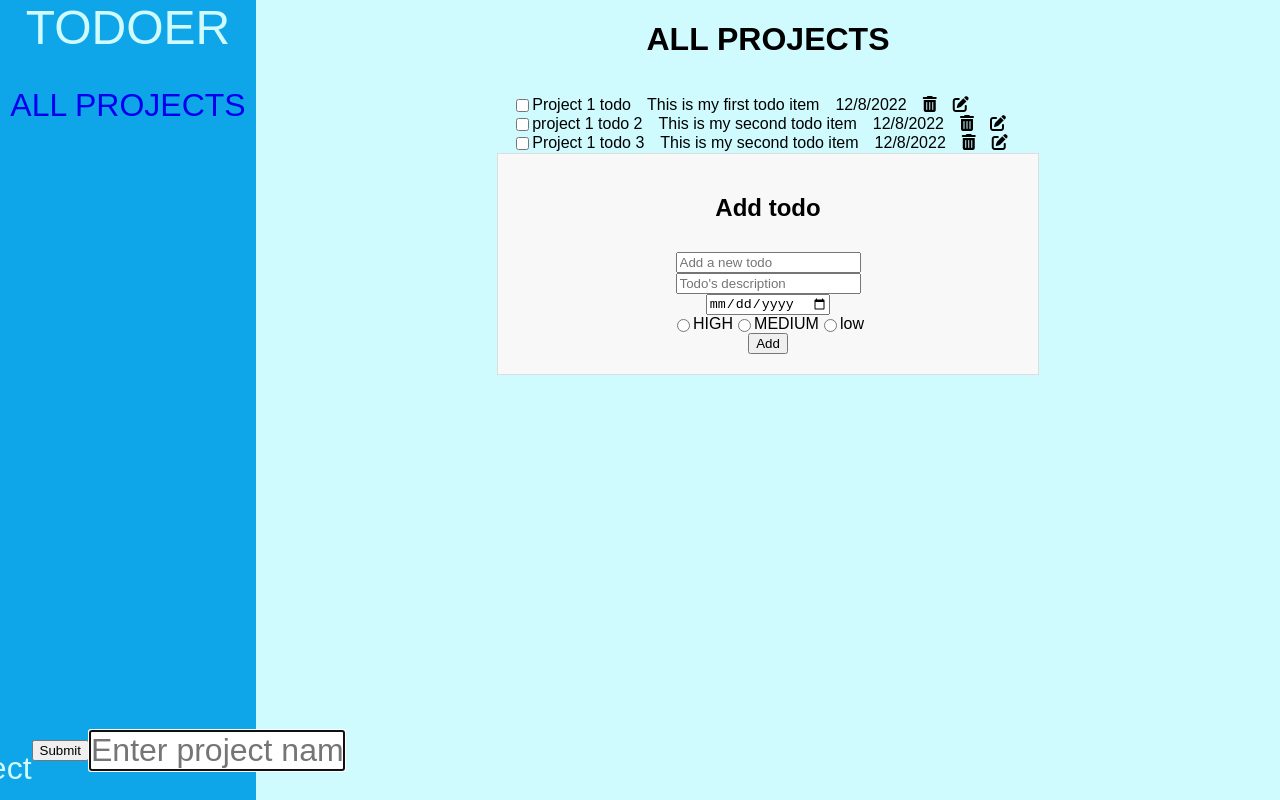
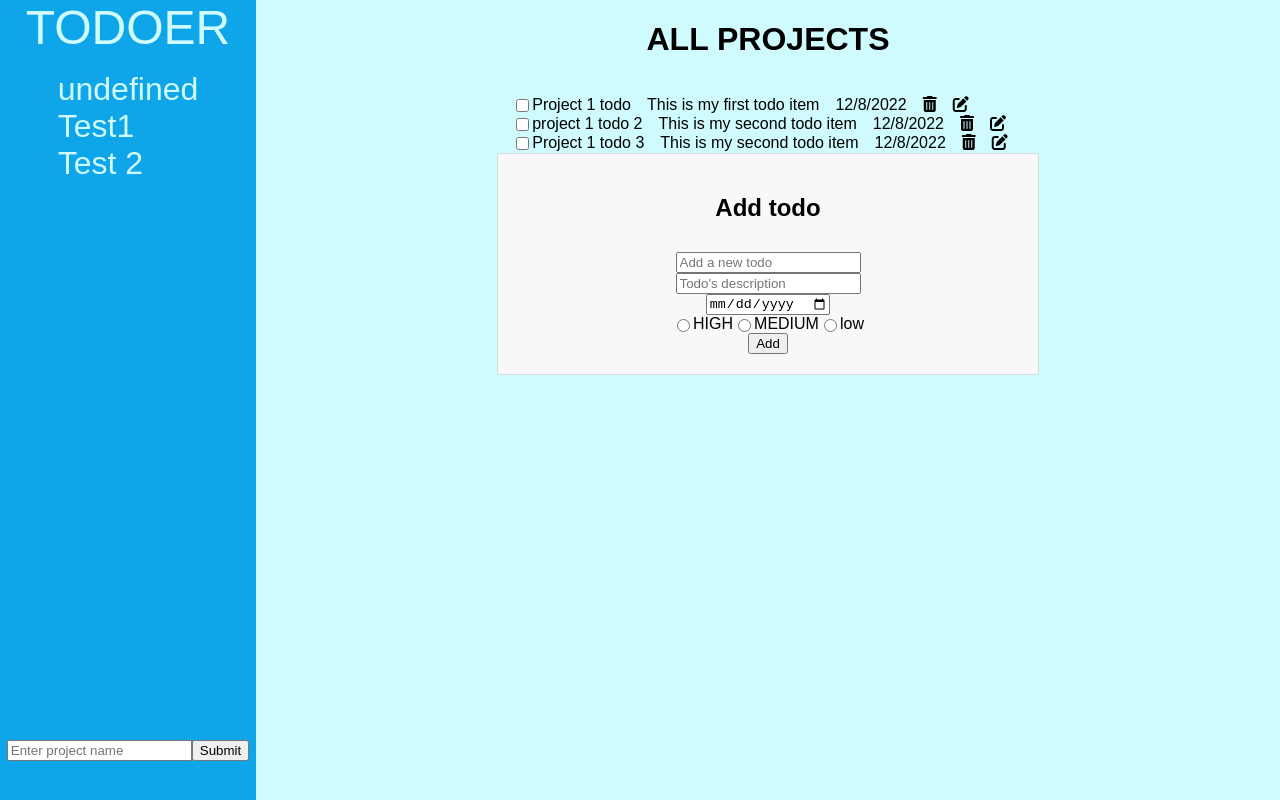
Before and after one commit to cjwadswo/todo-list, a website built with webpack: page src/index.html in a window 1280 px wide. Both pictures are taken after a click on the element "New project". Built offline with nearby package versions, Linux system fonts and the light colour scheme.

Commit message:
Add feature to show name of projects in the sidebar

```diff
--- a/src/controller.js
+++ b/src/controller.js
@@ -4,10 +4,12 @@ import storage from "./storage.js";
 import view from "./view.js";
 import { parse, format } from "date-fns";
 import projectList from "./projectList.js";
+
 //a array that sorts even number
 const controller = function (data) {
   let viewInstance = view();
-  let currentProject = data.getCurrentProject();
+  let projects = data;
+  let currentProject = projects.getCurrentProject();
   let editIndex;
   const todoListContainer = document.getElementById("todos-container");
   const editElement = document.getElementById("edit-todo");
@@ -16,7 +18,8 @@ const controller = function (data) {
   const addTodoButton = document.getElementById("add-form");
   const editSubmitBtn = document.getElementById("edit-form");
   const newProjectBtn = document.getElementById("new-project");
-
+  const newProjectInput = document.getElementById("new-project-submit");
+  const newProjectSubmit = document.getElementById("new-project-submit-btn");
   function createTodo(formData) {
     let title = formData.get("todo-title");
     let desc = formData.get("todo-description");
@@ -56,12 +59,12 @@ const controller = function (data) {
   }
 
   function update() {
-    viewInstance.load(currentProject);
+    viewInstance.load(projects);
     attachTodoEventListeners();
   }
 
   function setup() {
-    viewInstance.load(currentProject);
+    viewInstance.load(projects);
 
     //Attach a onetime event listener to the "add" button for adding todos
     addTodoButton.addEventListener("submit", (event) => {
@@ -83,16 +86,21 @@ const controller = function (data) {
     });
 
     newProjectBtn.addEventListener("click", () => {
-      let inputField = document.createElement("input");
-      inputField.setAttribute("type", "text");
-      inputField.setAttribute("placeholder", "Enter project name");
-      inputField.classList.add("new-project-input");
-      newProjectBtn.parentElement.insertBefore(inputField, this.nextSibling);
-      const submitButton = document.createElement("button");
-      submitButton.textContent = "Submit";
-      newProjectBtn.append(submitButton);
+      newProjectBtn.classList.toggle("hide");
+      newProjectInput.classList.toggle("hide");
+    });
 
-      inputField.focus();
+    newProjectSubmit.addEventListener("click", () => {
+      const inputElement = document.querySelector("#new-project-submit input");
+      let projectName = inputElement.value;
+      //Create a new project
+      let newProject = project(projectName);
+      //Add the project to the project list
+      projects.addProject(newProject);
+      //Update the view
+
+      newProjectBtn.classList.toggle("hide");
+      newProjectInput.classList.toggle("hide");
     });
 
     attachTodoEventListeners();
@@ -125,7 +133,7 @@ const controller = function (data) {
         //Toggle the edit todo element to be visible.
         toggleHide();
         //Populates the edit fields of the data with the current todo's data
-        populatEditElementData(button);
+        populateEditElementData(button);
       });
     });
   }
@@ -136,7 +144,7 @@ const controller = function (data) {
     editElement.classList.toggle("keepfocus");
   }
 
-  function populatEditElementData(button) {
+  function populateEditElementData(button) {
     editIndex = [...edit].indexOf(button);
     let todoToEdit = edit[editIndex].parentNode;
     let oldTitle = todoToEdit.querySelector(".title").textContent;
--- a/src/index.html
+++ b/src/index.html
@@ -17,17 +17,17 @@
     <nav class="navbar">
       <div class="logo">TODOER</div>
       <div class="projects-container">
-        <ul class="navbar-nav">
-          <li class="nav-item">
-            <a href="#" class="">ALL PROJECTS</a>
-          </li>
-          <li class="nav-item"><a href="#" class="nav-link"></a></li>
-          <li class="nav-item"><a href="#" class="nav-link"></a></li>
+        <ul class="navbar-nav" id="project-list">
+          <li class="nav-item">All projects</li>
         </ul>
       </div>
       <footer>
         <div id="new-project">
           <i class="fa-solid fa-plus fa-beat fa-sm"></i> New project
+        </div>
+        <div id="new-project-submit" class="new-project-input hide">
+          <input type="text" placeholder="Enter project name" />
+          <button id="new-project-submit-btn">Submit</button>
         </div>
       </footer>
     </nav>
--- a/src/index.js
+++ b/src/index.js
@@ -60,5 +60,6 @@ project1.addTodo(todo3);
 
 projects.addProject(project1);
 projects.addProject(project2);
+// console.log(projects.getProjects());
 let mainController = controller(projects);
 mainController.setup();
--- a/src/projectList.js
+++ b/src/projectList.js
@@ -1,6 +1,6 @@
 const projectList = function () {
-  let projects = [];
-  let currentProject = 0;
+  let projects = [[]];
+  let currentProject = 1;
 
   const addProject = function (project) {
     projects.push(project);
@@ -12,15 +12,20 @@ const projectList = function () {
     projects.splice(index, 1);
   };
   const changeProject = function (index) {
-    currentProject = 1;
+    currentProject = index;
   };
   const getCurrentProject = function () {
     return projects[currentProject];
   };
 
+  const getProjects = function () {
+    return projects;
+  };
+
   return {
     addProject,
     editProject,
+    getProjects,
     getCurrentProject,
     deleteProject,
     changeProject,
--- a/src/style.css
+++ b/src/style.css
@@ -60,13 +60,14 @@ footer {
   align-items: center;
 }
 .new-project-input {
-  flex: 1;
+  display: flex;
   box-sizing: border-box;
   justify-content: center;
   align-items: center;
   font-size: inherit;
   font-family: inherit;
   font-weight: inherit;
+
   padding: 0;
   max-width: 100%;
 }
--- a/src/view.js
+++ b/src/view.js
@@ -1,19 +1,23 @@
 import controller from "./controller.js";
+import projectList from "./projectList.js";
 
 const view = function () {
-  const todoItemHTML = `<li class="todo-item">
-  <input type="checkbox" class="completed"></input>
-  <div class="title"></div>
-  <div class="description"></div>
-  <div class="due-date"></div>
-</li>`;
+  const todoListContainer = document.getElementById("todo-list");
+  const projectListContainer = document.getElementById("project-list");
 
-  const todoListContainer = document.getElementById("todo-list");
-  function load(project) {
-    let todos = project.getTodos();
+  function load(projectList) {
+    let todos = projectList.getCurrentProject().getTodos();
+    let projects = projectList.getProjects();
+    console.log(projects);
     todoListContainer.innerHTML = "";
+    projectListContainer.innerHTML = "";
+
     todos.forEach((todo) => {
       addTodo(todo);
+    });
+
+    projects.forEach((project) => {
+      addProject(project);
     });
   }
 
@@ -21,6 +25,12 @@ const view = function () {
     todoListContainer.innerHTML += generateTodoHTML(todo);
   }
 
+  function addProject(project) {
+    let liElement = document.createElement("li");
+    let textNode = document.createTextNode(`${project.projectTitle}`);
+    liElement.appendChild(textNode);
+    projectListContainer.appendChild(liElement);
+  }
   function generateTodoHTML(todo) {
     const title = sanitizeHTML(todo.title);
     const desc = sanitizeHTML(todo.desc);
```
